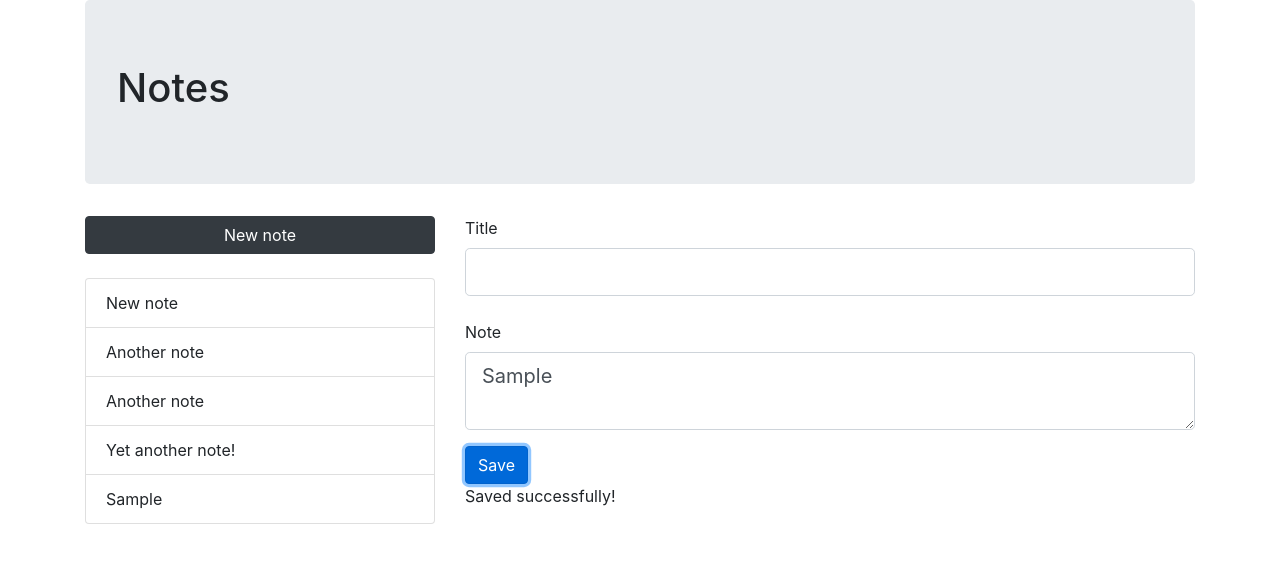
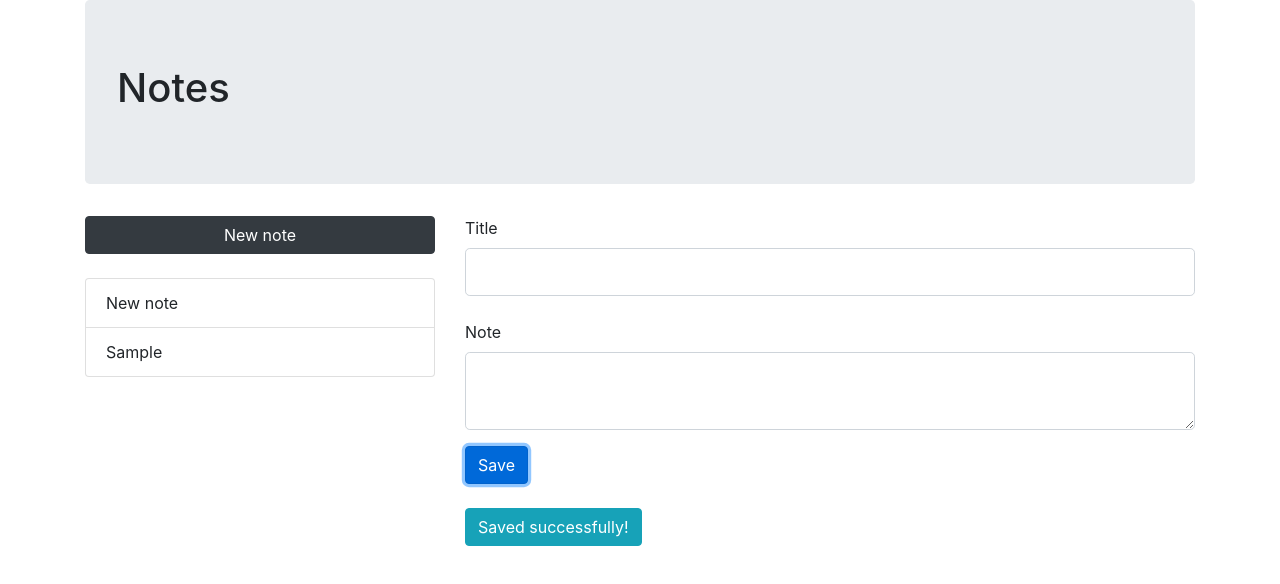
Before and after one commit to eyahya-khan/react-basics, a React (Create React App) app: page / in a window 1280 px wide. Both pictures are taken after typing "Sample", "Sample" into the empty fields and a click on the button "Save". Shown: the top 584 px of the page. Built offline with nearby package versions, Linux system fonts and the light colour scheme.

Commit message:
added message

```diff
--- a/src/components/Editor.js
+++ b/src/components/Editor.js
@@ -1,25 +1,48 @@
 import React, { useState, useEffect } from "react";
 import Form from "react-bootstrap/Form";
 import Button from "react-bootstrap/Button";
+import Alert from "react-bootstrap/Button";
 import { createNote, updateNote, deleteNote } from "./notes";
 
 export default function Editor({ selectedNote, refreshList }) {
+  //take input value
   const [title, setTitle] = useState("");
   const [body, setBody] = useState("");
 
+  //show save message
   const [isSaved, setIsSaved] = useState(false);
+  const [isUpdated, setIsUpdated] = useState(false);
+  const [isDeleted, setIsDeleted] = useState(false);
 
   //for every change of input text
   useEffect(() => {
     setTitle("");
-    if (selectedNote) return setTitle(selectedNote.title);
+    setBody("");
+
+    // shows the text in input field when select list
+    if (selectedNote)
+      return setTitle(selectedNote.title), setBody(selectedNote.body);
   }, [selectedNote]);
+
+  // messaging for save
+  useEffect(() => {
+    setTimeout(() => setIsSaved(false), 5000);
+  }, [isSaved]);
+
+  // messaging for update
+  useEffect(() => {
+    setTimeout(() => setIsUpdated(false), 5000);
+  }, [isUpdated]);
+
+  // messaging for delete
+  useEffect(() => {
+    setTimeout(() => setIsDeleted(false), 5000);
+  }, [isDeleted]);
 
   // title input
   const onChangeTitle = (e) => {
     setTitle(e.target.value);
   };
-
   // body input
   const onChangeBody = (e) => {
     setBody(e.target.value);
@@ -30,23 +53,22 @@ export default function Editor({ selectedNote, refreshList }) {
 
     // clear input text
     setTitle("");
-
-    // show save message
-    setIsSaved(true);
+    setBody("");
 
     // update input text
     if (selectedNote) {
-      updateNote(selectedNote.id, title);
-      // updateNote(selectedNote.id, title, body);
+      setIsUpdated(true);
+      updateNote(selectedNote.id, title, body);
       return refreshList();
     }
-
+    setIsSaved(true);
     // create input text
-    createNote(title, "");
+    createNote(title, body);
     //rendering whole list
     refreshList();
   };
 
+  // delete note
   const onDelete = (e) => {
     e.preventDefault();
     // show delete message
@@ -54,6 +76,8 @@ export default function Editor({ selectedNote, refreshList }) {
     deleteNote(id);
     refreshList();
     setTitle("");
+    setBody("");
+    setIsDeleted(true);
   };
 
   return (
@@ -84,7 +108,10 @@ export default function Editor({ selectedNote, refreshList }) {
           Delete
         </Button>
       )}
-      {isSaved && <p>Saved successfully!</p>}
+      <br /> <br />
+      {isSaved && <Alert variant="info">Saved successfully!</Alert>}
+      {isUpdated && <Alert variant="info">Updated successfully!</Alert>}
+      {isDeleted && <Alert variant="info">Deleted successfully!</Alert>}
     </Form>
   );
 }
--- a/src/components/List.js
+++ b/src/components/List.js
@@ -8,8 +8,9 @@ export default function List({ selectedNote, setSelectedNote, notes }) {
 
   return (
     <ListGroup as="ul">
-      {notes.map((note, index) => (
+      {notes.map((note) => (
         <ListGroup.Item
+          //highlight the note
           active={selectedNote ? note.id === selectedNote.id : false}
           onClick={() => onSelectNote(note)}
           as="li"
--- a/src/components/notes.js
+++ b/src/components/notes.js
@@ -6,10 +6,10 @@ D: Delete a note
 */
 
 const notes = [
-  { id: 1, title: "New note", body: "" },
-  { id: 2, title: "Another note", body: "Empty" },
-  { id: 4, title: "Another note", body: "Something else" },
-  { id: 3, title: "Yet another note!", body: "" },
+  { id: 1, title: "New note", body: "This is new note" },
+  //   { id: 2, title: "Empty note? No", body: "Empty note forever" },
+  //   { id: 4, title: "Else note", body: "Something else note" },
+  //   { id: 3, title: "Yet another note!", body: " This is yet another note" },
 ];
 
 // works!
@@ -41,7 +41,8 @@ export function updateNote(id, title, body) {
     body,
   };
   // remove old note
-  notes.splice(indexToUpdate, 1, note);
+  //   notes.splice(indexToUpdate, 1, note);
+  notes.splice(indexToUpdate, 1);
   // add new note
   notes.splice(0, 0, note);
   return notes;
```
Also changed, not shown: 1 other file (tests, documents, lock files or other folders).
